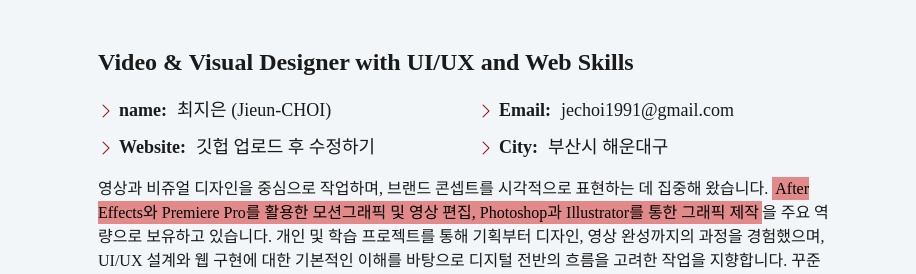
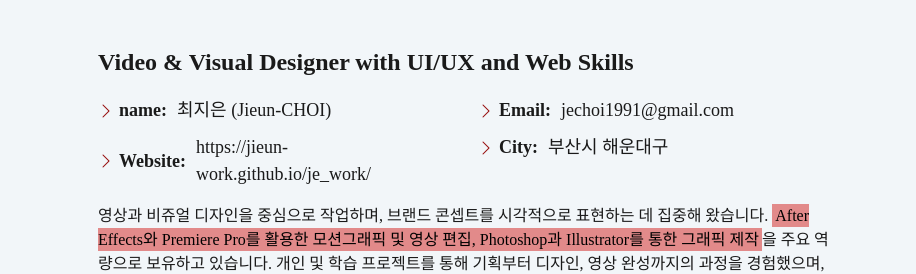
Before and after one commit to jieun-work/je_work, a plain HTML site: page index.html in a window 1280 px wide. Shown: the part 1160-1434 px from the top of the page, 364-1280 px from the left. Drawn offline with nearby package versions, Linux system fonts and the light colour scheme; a web font is replaced by a local one.

Commit message:
1229/17:00 up

```diff
--- a/index.html
+++ b/index.html
@@ -106,7 +106,7 @@
                 <div class="col-lg-6">
                   <ul>
                     <li><i class="bi bi-chevron-right"></i> <strong>name:</strong> <span>최지은 (Jieun-CHOI)</span></li>
-                    <li><i class="bi bi-chevron-right"></i> <strong>Website:</strong> <span>깃헙 업로드 후 수정하기</span></li>
+                    <li><i class="bi bi-chevron-right"></i> <strong>Website:</strong> <span>https://jieun-work.github.io/je_work/</span></li>
                   </ul>
                 </div>
                 <div class="col-lg-6">
```
